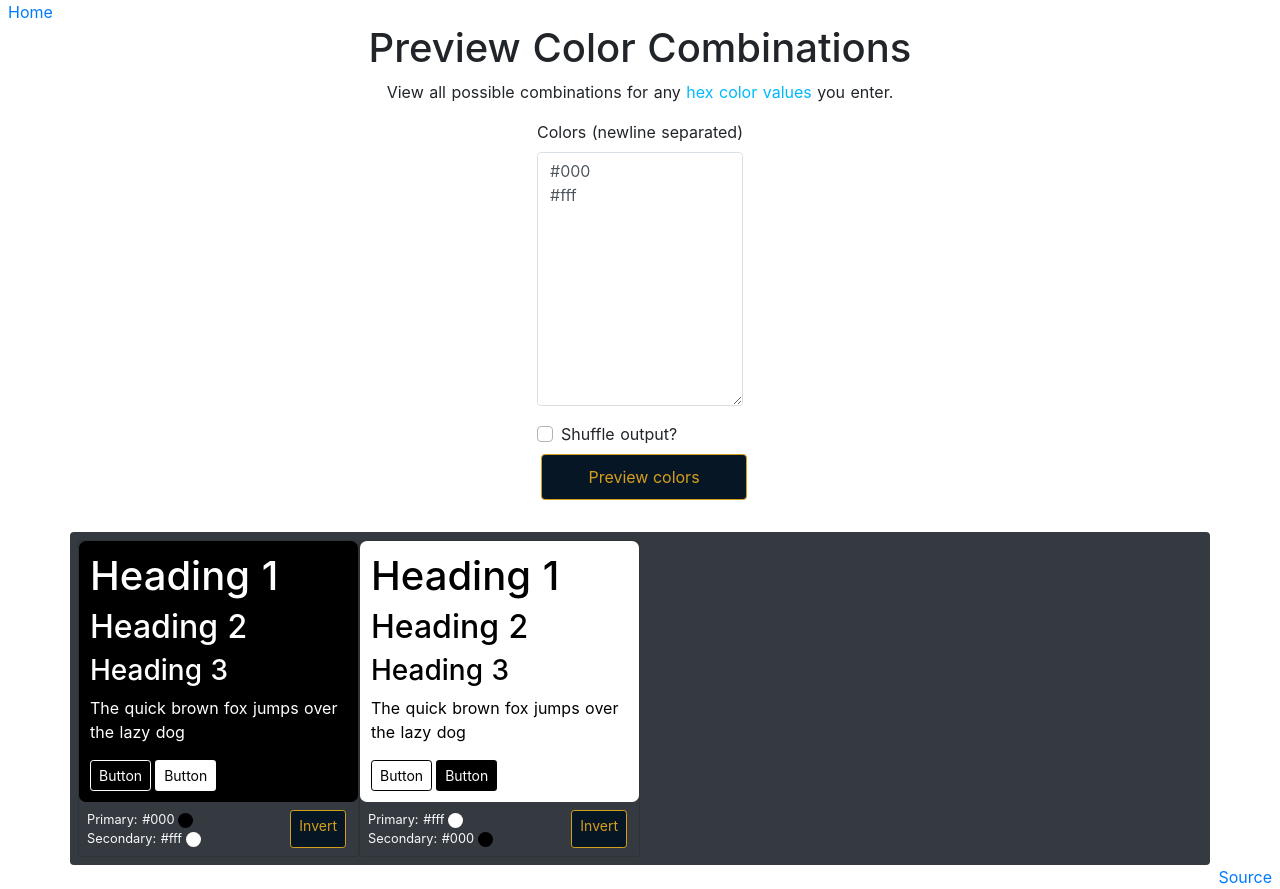
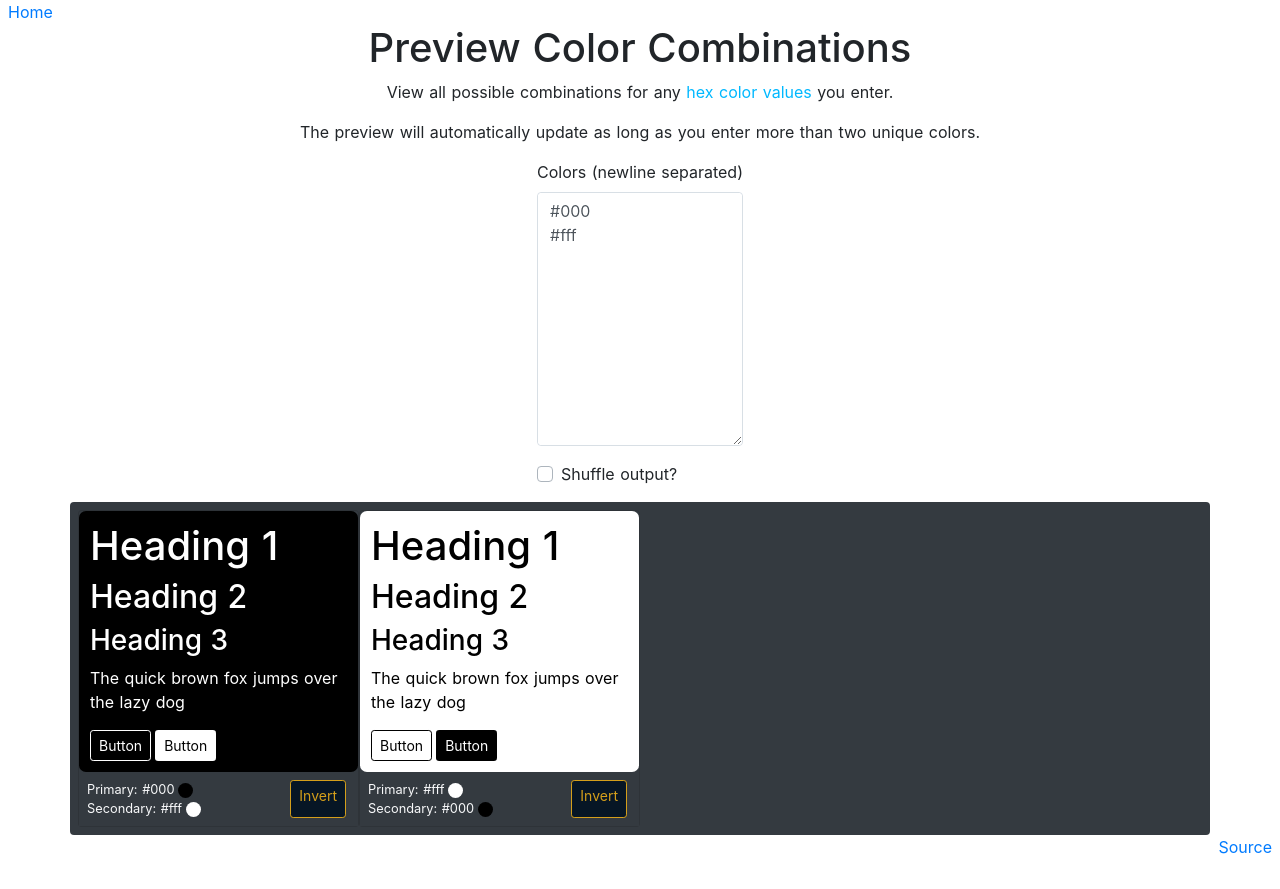
Before and after one commit to JulienZD/website, a Next.js app: page /colors in a window 1280 px wide. After the commit the page ends 859 px from the top, so only its background shows below. Built offline with nearby package versions, Linux system fonts and the light colour scheme.

Commit message:
refactor: remove preview button

```diff
--- a/components/Colors/ColorForm.jsx
+++ b/components/Colors/ColorForm.jsx
@@ -11,7 +11,6 @@ export default class ColorForm extends Component {
     };
 
     this.handleInputChange = this.handleInputChange.bind(this);
-    this.handleSubmit = this.handleSubmit.bind(this);
     this.handleColorInputChange = this.handleColorInputChange.bind(this);
   }
 
@@ -40,10 +39,7 @@ export default class ColorForm extends Component {
     this.props.onChangeCallback(this.state);
   }
 
-  handleSubmit(event) {
-    event.preventDefault();
-    this.onChangeCallback();
-  }
+  handleSubmit = (event) => event.preventDefault();
 
   checkFirstFocus = () => {
     if (this.state.hasClicked) return;
@@ -78,9 +74,6 @@ export default class ColorForm extends Component {
             Shuffle output?
           </label>
         </div>
-        <div className="form-group mt-2">
-          <button className="button--gold btn-block">Preview colors</button>
-        </div>
       </form>
     );
   }
--- a/pages/colors.jsx
+++ b/pages/colors.jsx
@@ -30,6 +30,7 @@ export default function Colors() {
           </a>{' '}
           you enter.
         </p>
+        <p>The preview will automatically update as long as you enter more than two unique colors.</p>
       </div>
       <div className="container">
         <div className="row">
```
